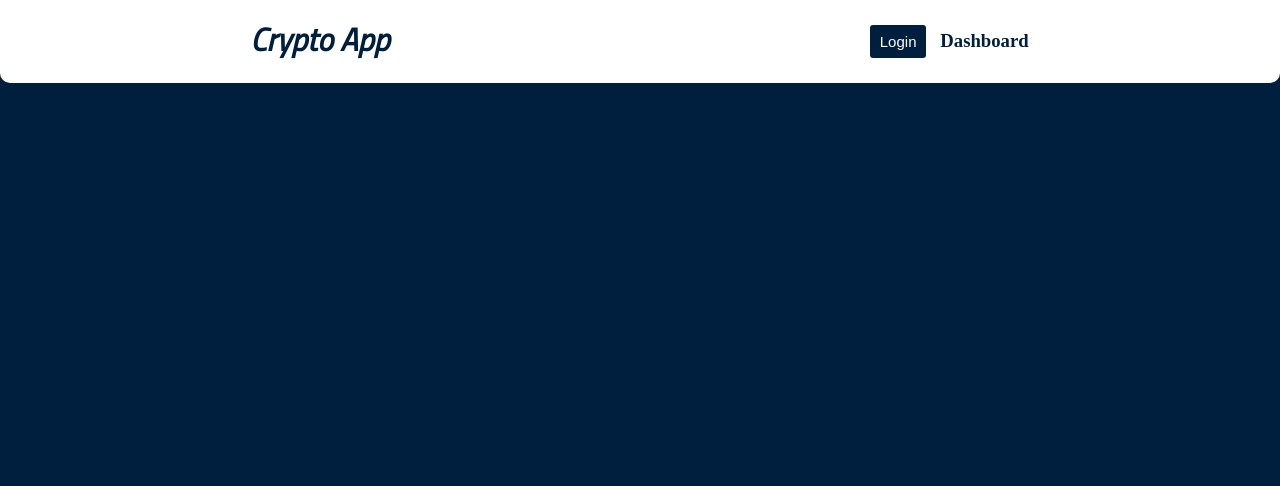
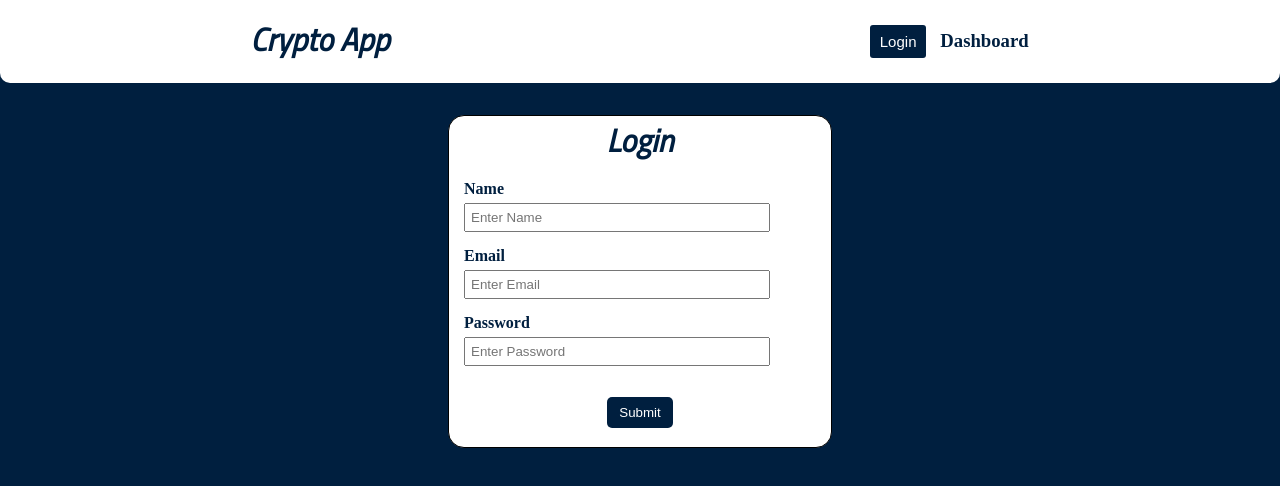
Before and after one commit to AkshitBhati/Crypto-App, a React (Create React App) app: page /login in a window 1280 px wide. Shown: the top 486 px of the page. Built offline with nearby package versions, Linux system fonts and the light colour scheme; a web font is replaced by a local one.

Commit message:
login updating

```diff
--- /dev/null
+++ b/src/Components/Login/Login.css
@@ -0,0 +1,56 @@
+.login{
+    border: 1px solid black;
+    width: 30%;
+    margin: auto;
+    margin-top: 2rem;
+    border-radius: 1rem;
+    background-color: #fff;
+    color: #001F3F;
+}
+.login__heading{
+    text-align: center;
+    font-family: Titillium Web;
+}
+.login__form{
+    display: flex;
+    flex-direction: column;
+    margin-top: 1rem;
+}
+input{
+    padding: 5px;
+    width: 80%;
+    margin-left: 15px;
+    margin-bottom: 15px;
+}
+label{
+    margin-left: 15px;
+    font-weight: 600;
+    margin-bottom: 5px;
+}
+.login__btn--container{
+    display: flex;
+    justify-content: center;
+    margin-top: 1rem;
+}
+.login__btn{
+    padding: 8px 12px 8px 12px;
+    border-radius: 5px;
+    font-family: 600;
+    margin-bottom: 1.2rem;
+    cursor: pointer;
+    color: #fff;
+    background-color: #001F3F;
+    outline: none;
+    border: none;
+}
+@media (max-width:58em){
+    .login{
+        width: 60%;
+    }
+}
+
+@media (max-width:44em){
+    .login{
+        width: 70%;
+    }
+}
--- a/src/Components/Login/Login.jsx
+++ b/src/Components/Login/Login.jsx
@@ -1,9 +1,22 @@
 import React from 'react'
+import "./Login.css"
 
 const Login = () => {
   return (
-    <div>
+    <div className='login'>
+        <h1 className='login__heading'>Login</h1>
+        <form className='login__form'>
+            <label >Name</label>
+            <input type="text" placeholder='Enter Name'/>
+            <label >Email</label>
+            <input type="email" placeholder='Enter Email'/>
+            <label >Password</label>
+            <input type="password" placeholder='Enter Password'/>
 
+        </form>
+        <div className='login__btn--container'>
+        <button className='login__btn'>Submit</button>
+        </div>
     </div>
   )
 }
```
